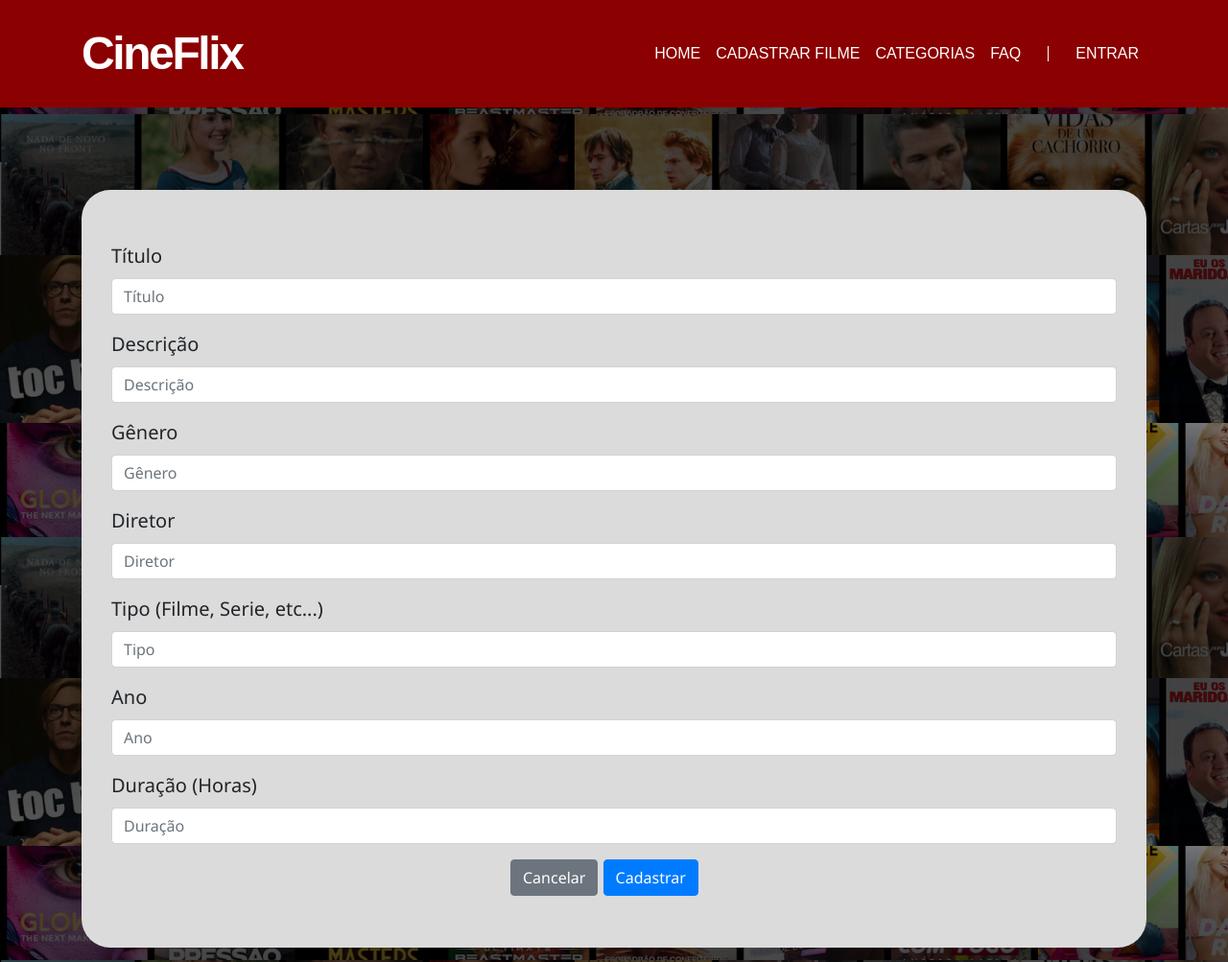
After one commit to franpazello96/cineFlix, a PHP site: page /adiciona-filme.php in a window 1280 px wide. The commit adds this page. Shown: the whole page at 96% size. Run offline with PHP 8.4, Linux system fonts and the light colour scheme; some libraries are stand-ins or nearby versions.

Commit message:
feat: criando formulario de criação de catalogos

```diff
--- /dev/null
+++ b/cineFlix-main/cineFlix-main/adiciona-filme.php
@@ -0,0 +1,50 @@
+<!DOCTYPE html>
+<html lang="pt-br">
+<head>
+    <?php require_once 'link.php';?>
+    <?php require_once 'menu.php';?>
+    <link rel="stylesheet" href="css/layout.css" type="text/css">
+</head>
+<body>
+    <div class="content">
+        <div class="container aling-self-center">
+        <div style="padding-top: 15%;">
+        <form method="GET" class="col-md-12" style="background-color: #dbdbdb; border-radius: 30px;">
+            <div class="form-group m-3" style="padding-top: 5%;">
+                <label for="titulo">Título</label>
+                <input type="text" class="form-control" id="titulo" placeholder="Título">
+            </div>
+            <div class="form-group m-3">
+                <label for="descricao">Descrição</label>
+                <input type="text" class="form-control" id="descricao" placeholder="Descrição">
+            </div>
+            <div class="form-group m-3">
+                <label for="genero">Gênero</label>
+                <input type="text" class="form-control" id="genero" placeholder="Gênero">
+            </div>
+            <div class="form-group m-3">
+                <label for="diretor">Diretor</label>
+                <input type="text" class="form-control" id="diretor" placeholder="Diretor">
+            </div>
+            <div class="form-group m-3">
+                <label for="tipo">Tipo (Filme, Serie, etc...)</label>
+                <input type="text" class="form-control" id="tipo" placeholder="Tipo">
+            </div>
+            <div class="form-group m-3">
+                <label for="ano">Ano</label>
+                <input type="number" class="form-control" id="ano" placeholder="Ano">
+            </div>
+            <div class="form-group m-3">
+                <label for="duracao">Duração (Horas)</label>
+                <input type="number" class="form-control" id="duracao" placeholder="Duração">
+            </div>
+            <div style="padding-bottom: 5%; padding-left: 40%">
+                <a href="index.php" class="btn btn-secondary">Cancelar</a>
+                <button type="submit" class="btn btn-primary ">Cadastrar</button>
+            </div>
+        </form>
+        </div>
+        </div>
+    </div>
+</body>
+</html>
--- a/cineFlix-main/cineFlix-main/menu.php
+++ b/cineFlix-main/cineFlix-main/menu.php
@@ -19,6 +19,10 @@
                                 <a href="index.php" class="nav-link">HOME</a>
                             </li>
 
+                            <li>
+                                <a href="adiciona-filme.php" class="nav-link">CADASTRAR FILME</a>
+                            </li>
+
                             <li  class="nav-item">
                                 <a href="doar.php" class="nav-link">CATEGORIAS</a>
                             </li>
@@ -26,6 +30,7 @@
                                 <a href="contato.php" class="nav-link">FAQ</a>
                             </li>
                             <li  class="nav-item divisor"></li>
+
                            <!-- <li  class="nav-item">
                                 <a href="login-cadastro.php" class="nav-link">INSCREVER-SE</a>
                             </li>-->
```
